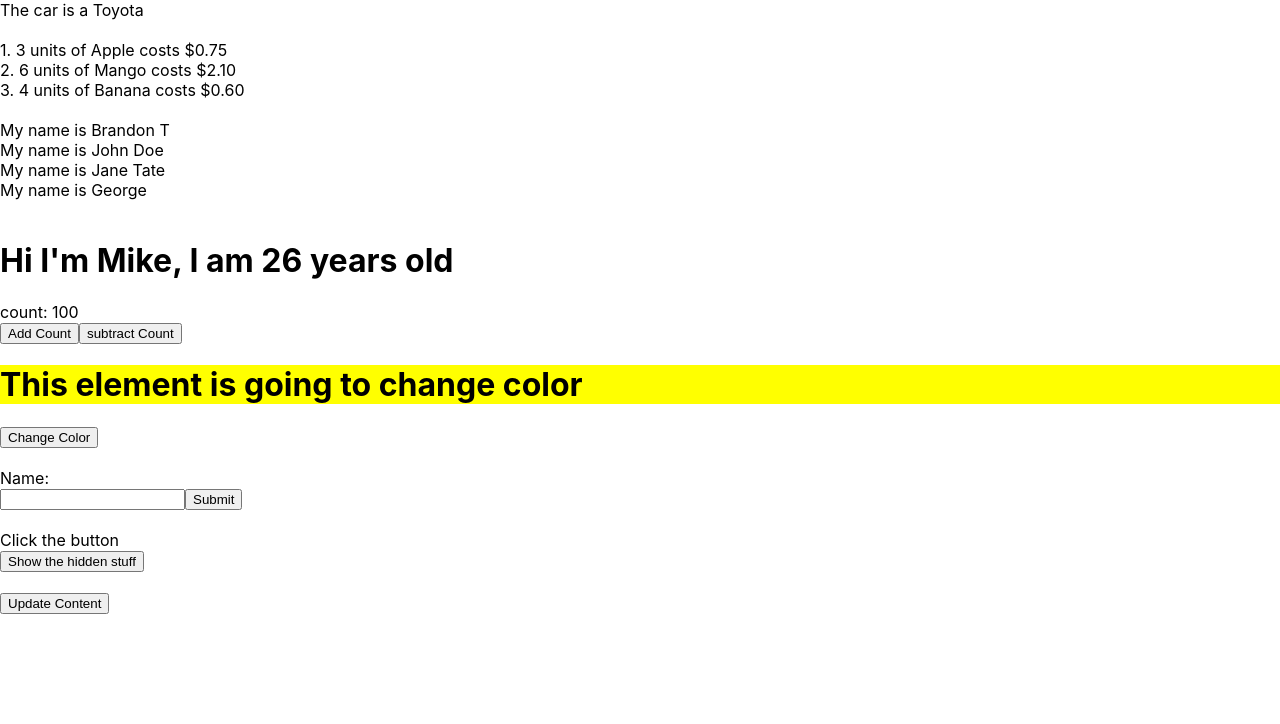
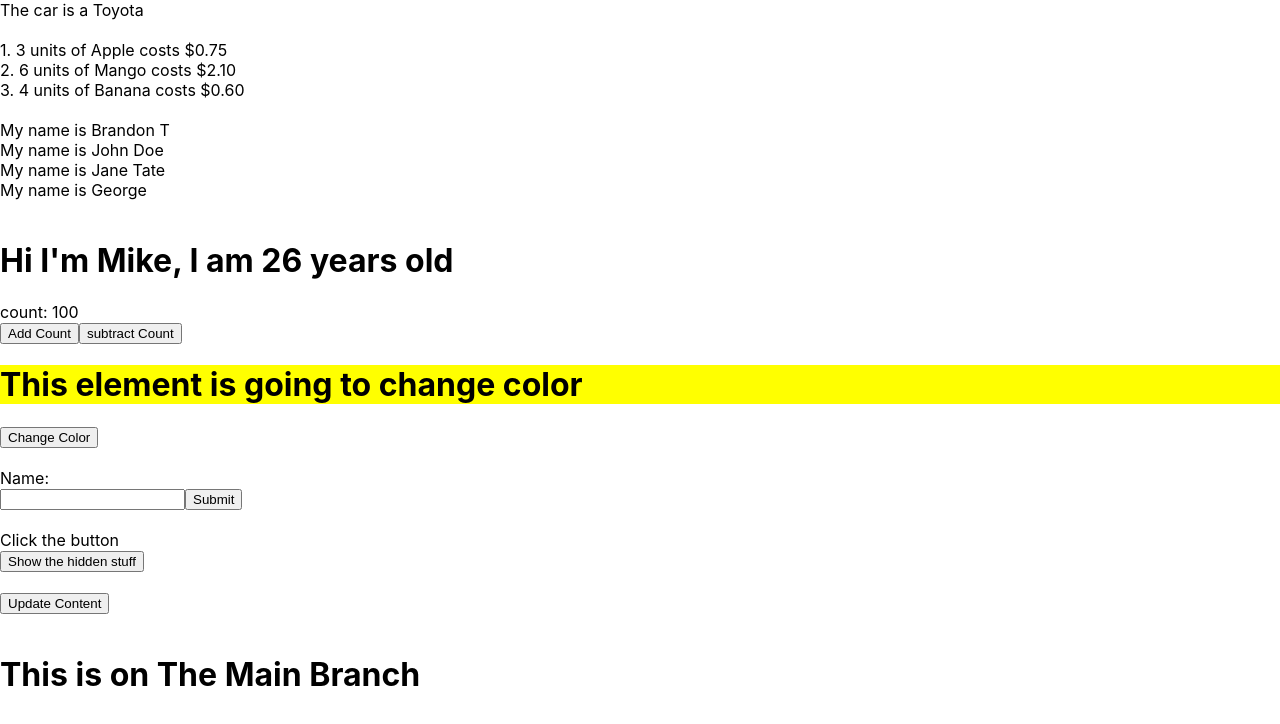
Before and after one commit to BrandTrump/Mission-Ready, a React (Create React App) app in the folder Week 6/Tuesday/my-app/: page / in a window 1280 px wide. Shown: the top 724 px of the page. Built offline with nearby package versions, Linux system fonts and the light colour scheme.

Commit message:
Created second branch

```diff
--- a/Week 6/Tuesday/my-app/src/App.js
+++ b/Week 6/Tuesday/my-app/src/App.js
@@ -7,6 +7,7 @@ import ColorDiv from "./ColorDiv";
 import FormExample from "./FormExample";
 import TernaryShowHide from "./TernaryShowHide";
 import LogicalAnd from "./LogicalAnd";
+import MainBranch from "./MainBranch";
 
 function App() {
   return (
@@ -27,6 +28,8 @@ function App() {
       <br />
       <br />
       <LogicalAnd></LogicalAnd>
+      <br />
+      <MainBranch></MainBranch>
     </div>
   );
 }
--- /dev/null
+++ b/Week 6/Tuesday/my-app/src/MainBranch.js
@@ -0,0 +1,7 @@
+export default function MainBranch() {
+  return (
+    <div>
+      <h1>This is on The Main Branch</h1>
+    </div>
+  );
+}
```
